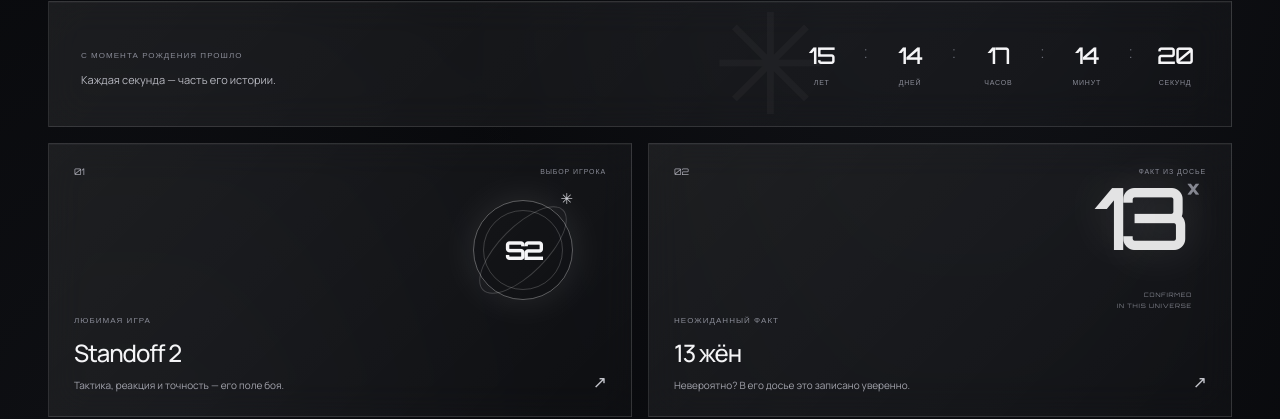
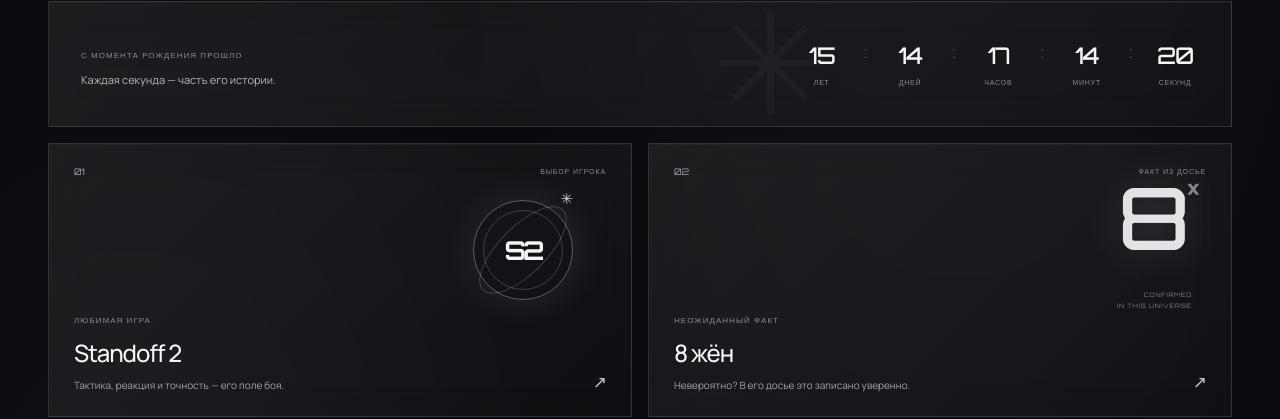
Before and after one commit to atf724/Asylmurat-pupsik, a plain HTML site: page index.html in a window 1280 px wide. Shown: the part 970-1389 px from the top of the page. Drawn offline with Linux system fonts and the light colour scheme.

```diff
--- a/index.html
+++ b/index.html
@@ -108,10 +108,10 @@
 
           <article class="feature-card fact-card glass-panel">
             <div class="card-topline"><span class="card-number">02</span><span class="card-label">ФАКТ ИЗ ДОСЬЕ</span></div>
-            <div class="fact-number" aria-label="Тринадцать">13<span>×</span></div>
+            <div class="fact-number" aria-label="Восемь">8<span>×</span></div>
             <div class="feature-card-copy">
               <span class="meta-label">НЕОЖИДАННЫЙ ФАКТ</span>
-              <h3>13 жён</h3>
+              <h3>8 жён</h3>
               <p>Невероятно? В его досье это записано уверенно.</p>
             </div>
             <span class="fact-stamp">CONFIRMED<br>IN THIS UNIVERSE</span>
```
